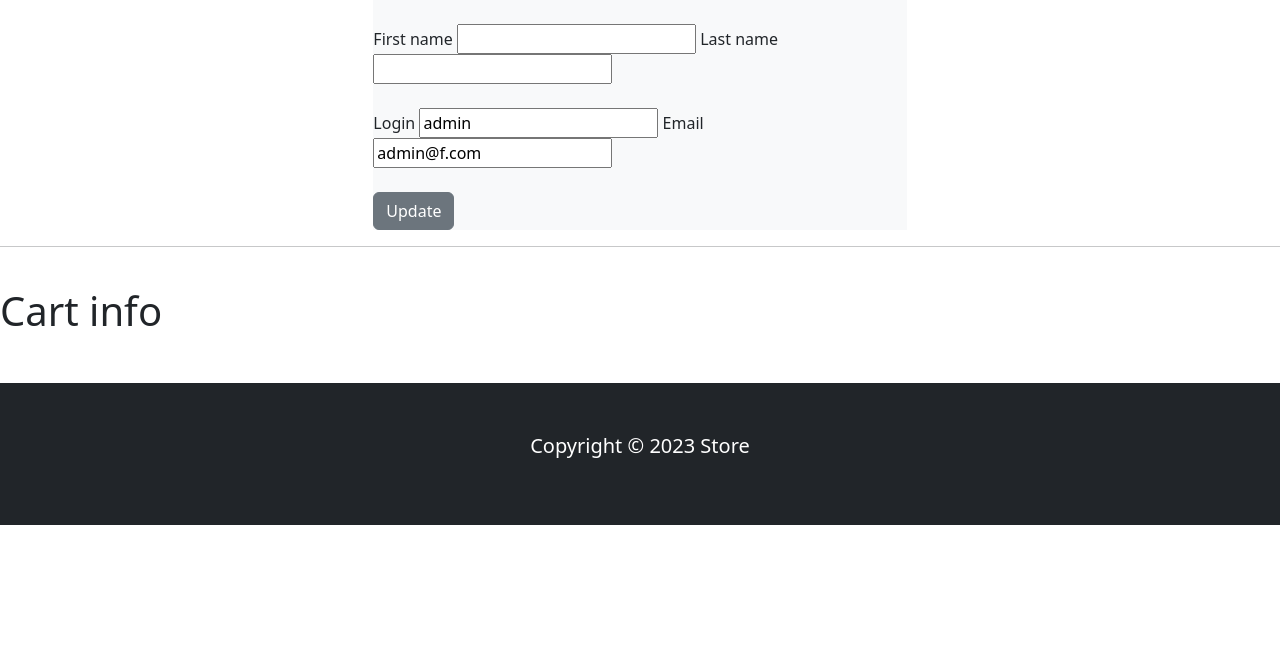
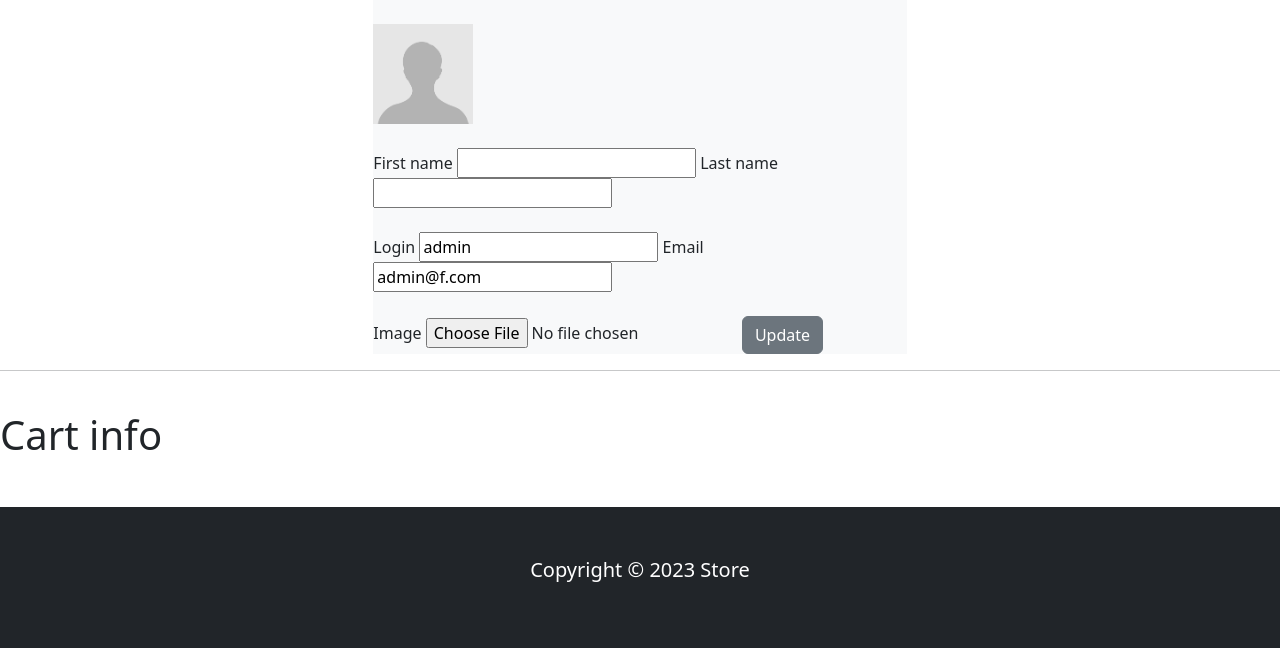
Before and after one commit to IlyaBulatau/store_project, a Django app: page /account/ in a window 1280 px wide. Shown: the part 82-730 px from the top of the page. Run offline with Django 4.2, Linux system fonts and the light colour scheme; a user stored in the database is signed in; data comes from the database, SQL or seed files in the repository; both versions use the stored data as it was after the commit; some libraries are stand-ins or nearby versions.

Commit message:
add image for forms account

```diff
--- a/account/forms.py
+++ b/account/forms.py
@@ -8,7 +8,8 @@ class ProfileForm(UserChangeForm):
     last_name = forms.CharField(max_length=50, required=True)
     email = forms.EmailField(max_length=250, help_text='user@gmail.com')
     username = forms.CharField(max_length=50, required=True)
+    image = forms.ImageField()
 
     class Meta:
         model = User
-        fields = ['first_name', 'last_name', 'email', 'username']
+        fields = ['first_name', 'last_name', 'email', 'username', 'image']
--- a/account/templates/account/profile.html
+++ b/account/templates/account/profile.html
@@ -1,14 +1,14 @@
 {% extends 'product/base.html' %}
-
+{% load static %}
 {% load crispy_forms_tags %}
 {% block content %}
 
 
 <div class="col-9 col-sm-9  col-md-6 col-lg-5 mx-auto bg-light">
     <br>
-    <form action="{% url 'profile' %}" method="post">
+    <form action="{% url 'profile' %}" method="post" enctype="multipart/form-data">
         {% csrf_token %}
-
+        <img src="{% if user.image %} {{ user.image.url }} {% else %} {% static 'users/avatar.jpg' %} {% endif %}" width="100" height="100"><br><br>
         <label for="{{ form.first_name.id_for_label }}">First name</label>
         {{ form.first_name }}
         <label for="{{ form.last_name.id_for_label }}">Last name</label>
@@ -19,6 +19,9 @@
         <label for="{{ form.email.id_for_label }}">Email</label>
         {{ form.email }} <br> <br>
 
+        <label for="{{ form.image.id_for_label }}">Image</label>
+        {{ form.image }}
+
         <button type="submit" name="buttom" class="btn btn-secondary ">Update</button>
 
     </form>
@@ -28,5 +31,4 @@
 <h1>Cart info</h1>
 
 
-
 {% endblock %}
--- a/account/views.py
+++ b/account/views.py
@@ -7,7 +7,7 @@ from account import forms
 
 def profile(request):
     if request.method=='POST':
-        form = forms.ProfileForm( instance=request.user, data=request.POST)
+        form = forms.ProfileForm( instance=request.user, data=request.POST, files=request.FILES)
         if form.is_valid():
             form.save()
             return HttpResponseRedirect(reverse('profile'))
--- a/store/settings.py
+++ b/store/settings.py
@@ -122,12 +122,12 @@ USE_TZ = True
 # Static files (CSS, JavaScript, Images)
 # https://docs.djangoproject.com/en/4.1/howto/static-files/
 
-STATIC_URL = 'static/'
-STATIC_ROOT = BASE_DIR / 'static/'
+STATIC_URL = '/static/'
+STATIC_ROOT = BASE_DIR / 'static'
 STATICFILES_DIRS = []
 
 MEDIA_URL = '/meadia/'
-MEDIA_ROOT = BASE_DIR / 'media/'
+MEDIA_ROOT = BASE_DIR / 'media'
 
 # Default primary key field type
 # https://docs.djangoproject.com/en/4.1/ref/settings/#default-auto-field
```
Also changed, not shown: authentication/models.py (deleted), db.sqlite3, product/migrations/0008_alter_product_options.py (added), static/users/avatar.jpg (added).
